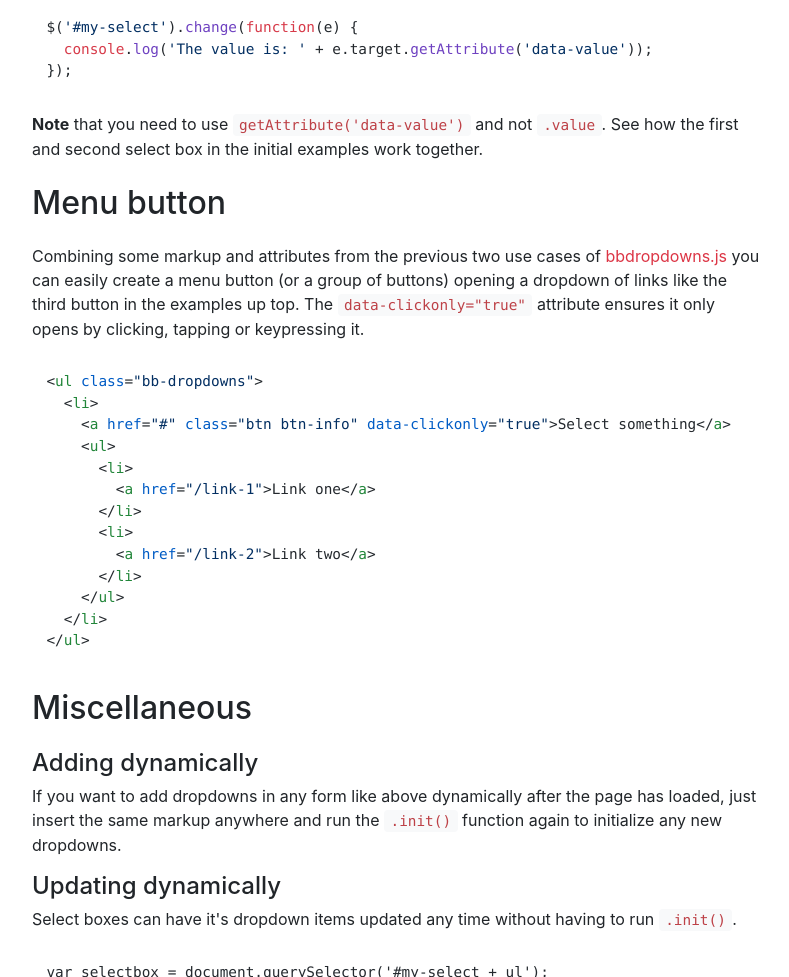
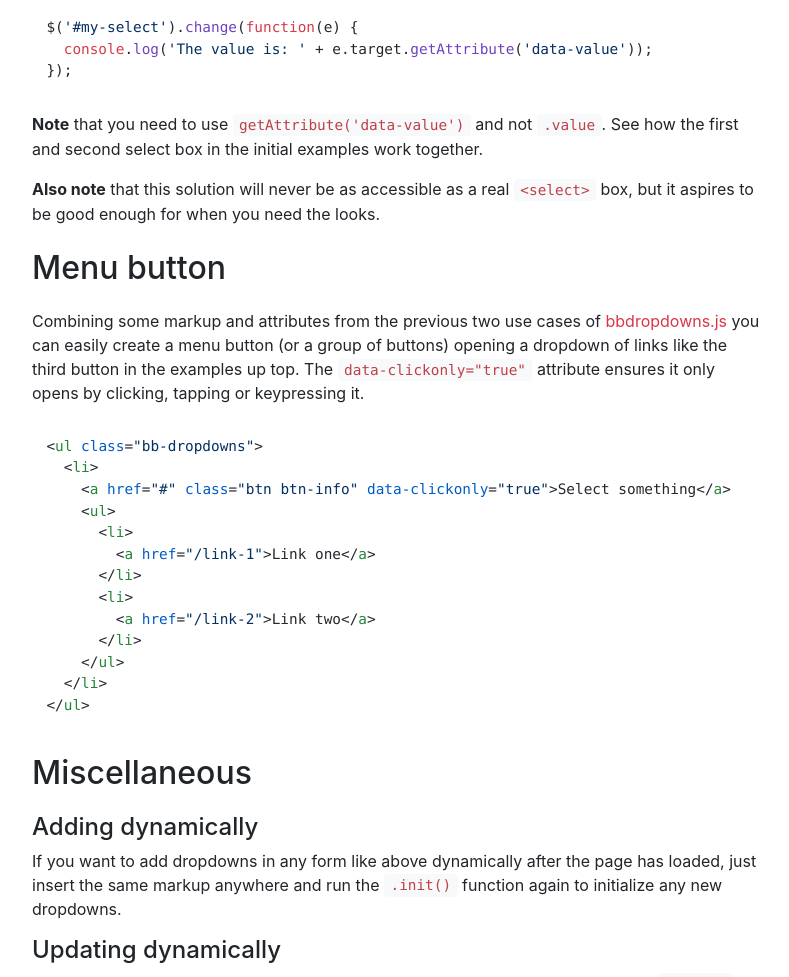
Before and after one commit to dermike/better-bootstrap-dropdowns, a plain HTML site: page index.html in a window 1280 px wide. Shown: the part 2338-3315 px from the top of the page, without its empty margins (243-1032 px from the left). Drawn offline with nearby package versions, Linux system fonts and the light colour scheme.

Commit message:
add note about select box and accessibility

```diff
--- a/index.html
+++ b/index.html
@@ -189,6 +189,7 @@ dropdowns.init();</code></pre>
   console.log('The value is: ' + e.target.getAttribute('data-value'));
 });</code></pre>
           <p><b>Note</b> that you need to use <code>getAttribute('data-value')</code> and not <code>.value</code>. See how the first and second select box in the initial examples work together.</p>
+          <p><b>Also note</b> that this solution will never be as accessible as a real <code>&lt;select&gt;</code> box, but it aspires to be good enough for when you need the looks.</p>
 
           <h2 id="button">Menu button</h2>
           <p>Combining some markup and attributes from the previous two use cases of <a href="https://github.com/dermike/better-bootstrap-dropdowns/tree/master/js">bbdropdowns.js</a> you can easily create a menu button (or a group of buttons) opening a dropdown of links like the third button in the examples up top. The <code>data-clickonly="true"</code> attribute ensures it only opens by clicking, tapping or keypressing it.</p>
```
